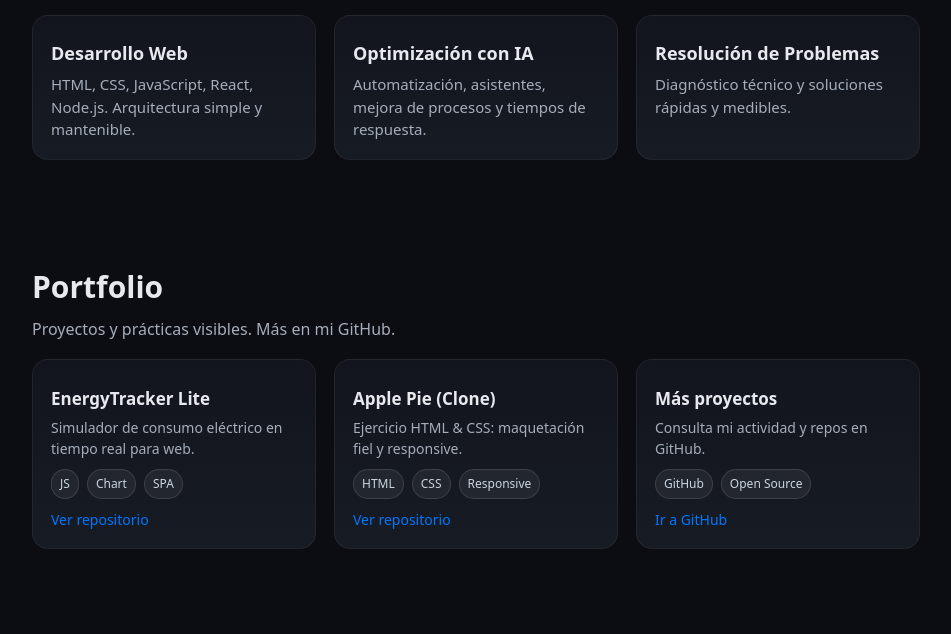
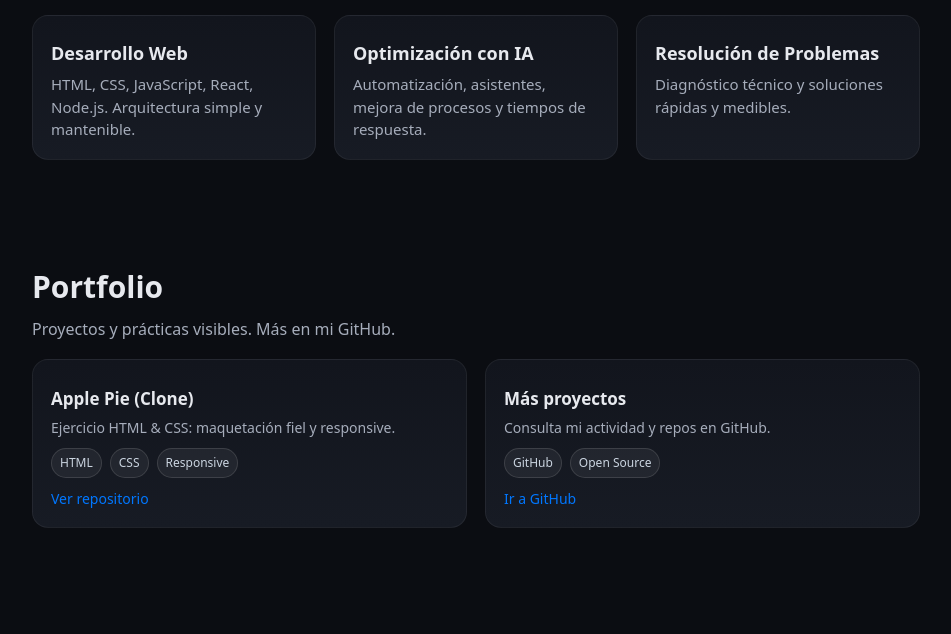
Before and after one commit to AlvaroDobarro/portfolio, a plain HTML site: page pages/landing/index.html in a window 1280 px wide. Shown: the part 483-1117 px from the top of the page, without its empty margins (164-1115 px from the left). Drawn offline with Linux system fonts and the light colour scheme.

```diff
--- a/pages/landing/index.html
+++ b/pages/landing/index.html
@@ -134,14 +134,6 @@
       <p class="section-sub">Proyectos y prácticas visibles. Más en mi GitHub.</p>
       <div class="grid portfolio">
         <article class="card project">
-          <h3>EnergyTracker Lite</h3>
-          <p>Simulador de consumo eléctrico en tiempo real para web.</p>
-          <div class="taglist">
-            <span class="tag">JS</span><span class="tag">Chart</span><span class="tag">SPA</span>
-          </div>
-          <p style="margin-top:10px"><a href="https://github.com/TU_USUARIO/energytracker-lite" target="_blank" rel="noopener">Ver repositorio</a></p>
-        </article>
-        <article class="card project">
           <h3>Apple Pie (Clone)</h3>
           <p>Ejercicio HTML & CSS: maquetación fiel y responsive.</p>
           <div class="taglist">
```
